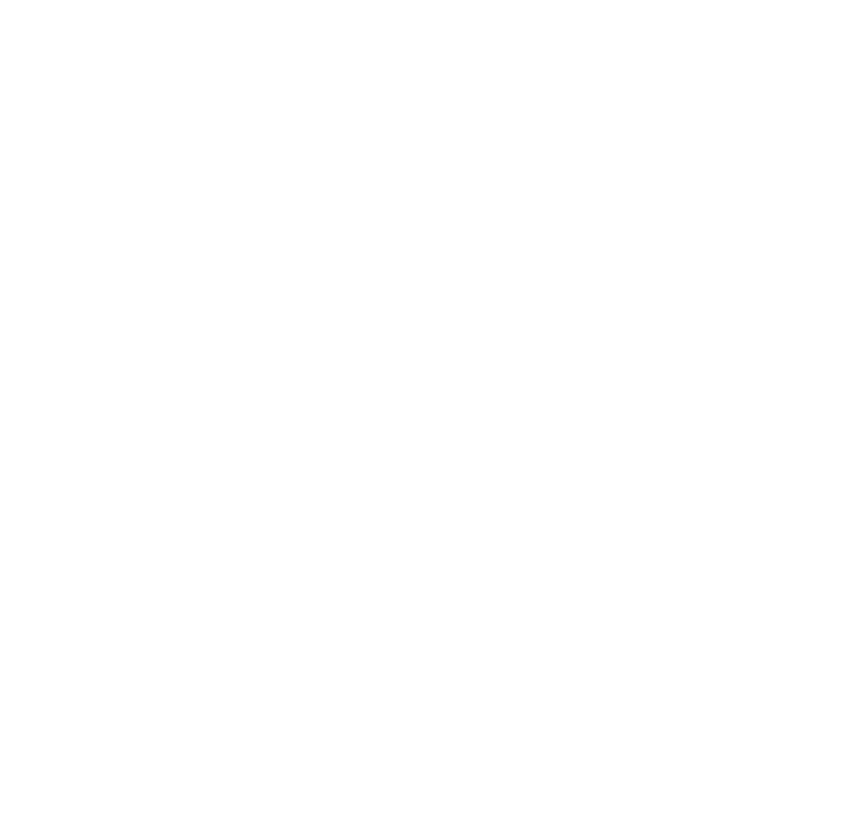
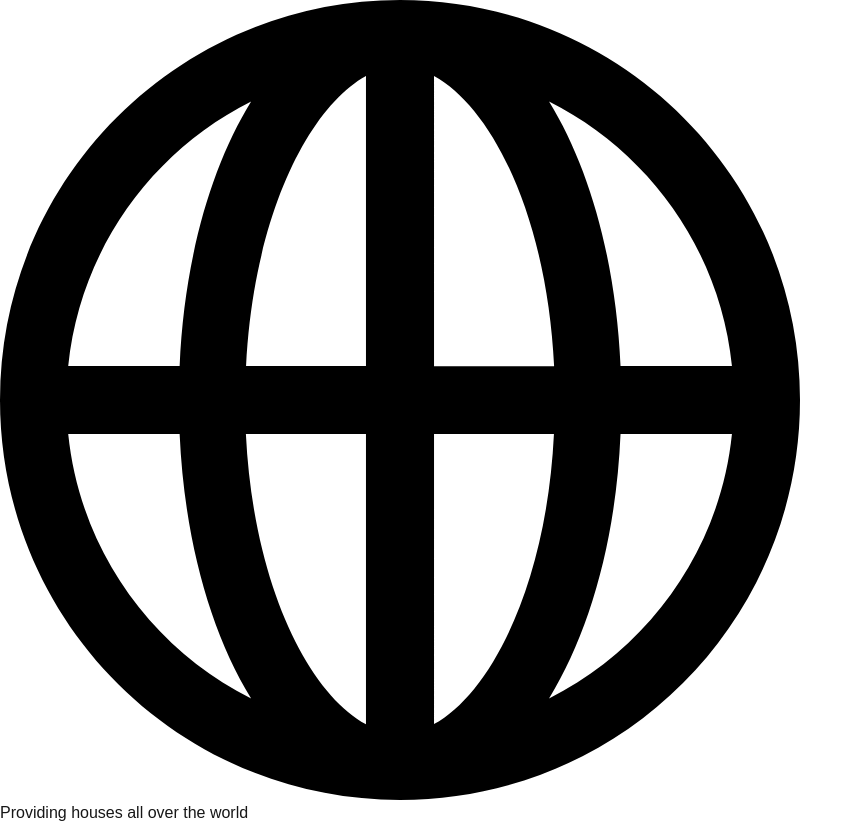
Before and after one commit to john-lund-af/globomantics, a Next.js app: page / in a window 1280 px wide. Shown: the whole page, without its empty margins (0-863 px from the left). Before the commit the page ends 800 px from the top, so only its background shows below. Built offline with nearby package versions, Linux system fonts and the light colour scheme.

Commit message:
Added Banner and App components.

```diff
--- /dev/null
+++ b/components/App.js
@@ -0,0 +1,9 @@
+import Banner from './Banner';
+
+const App = () => {
+  return <>
+    <Banner />
+  </>
+}
+
+export default App;
--- /dev/null
+++ b/components/Banner.js
@@ -0,0 +1,10 @@
+const Banner = () => {
+  return (
+    <header>
+      <div><img src="./GloboLogo.svg" alt="globoLogo" /></div>
+      <div>Providing houses all over the world</div>
+    </header>
+  )
+}
+
+export default Banner;
--- a/pages/index.js
+++ b/pages/index.js
@@ -1,3 +1,5 @@
-const Index = () => {}
+import App from '../components/App';
+
+const Index = () => <App />
 
 export default Index;
--- a/styles/globals.css
+++ b/styles/globals.css
@@ -3,12 +3,12 @@
   --foreground: #171717;
 }
 
-@media (prefers-color-scheme: dark) {
+/* @media (prefers-color-scheme: dark) {
   :root {
     --background: #0a0a0a;
     --foreground: #ededed;
   }
-}
+} */
 
 html,
 body {
```
Also changed, not shown: public/globoLogo.svg (added).
